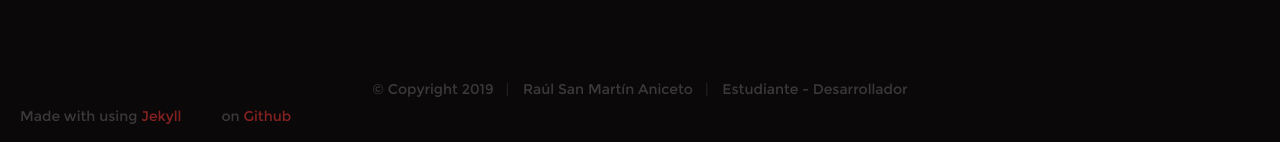
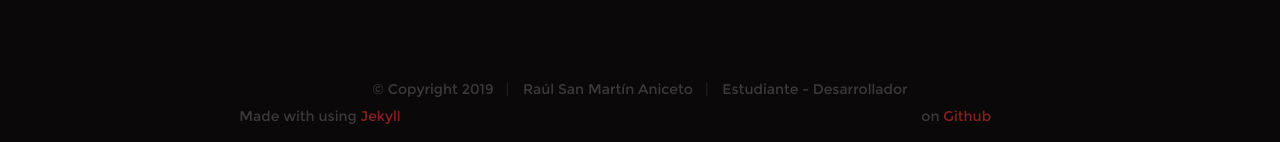
Before and after one commit to MrAnnix/Hola-theme-Jekyll, a Jekyll site: the page built from index.html, in a window 1280 px wide. Shown: the part 5176-5318 px from the top of the page. Built offline with Jekyll 4.4.1, drawn with Linux system fonts in a browser that asks for light colours.

Commit message:
Update footer.html

```diff
--- a/_includes/footer.html
+++ b/_includes/footer.html
@@ -36,10 +36,10 @@
 
     </div> <!-- end footer-bottom -->
 
-    <div class="col-md-6">
+    <div class="col-six tab-full left">
         Made with <i class="fa fa-heart"></i> using <a href="http://jekyllrb.com/">Jekyll</a>
     </div>
-    <div class="col-md-6">
+    <div class="col-six tab-full right">
         <i class="fa fa-code"></i> on <a href="https://github.com/MrAnnix/MrAnnix.github.io">Github</a> &nbsp;<i class="fa fa-github-alt"></i>
     </div>
 
```
